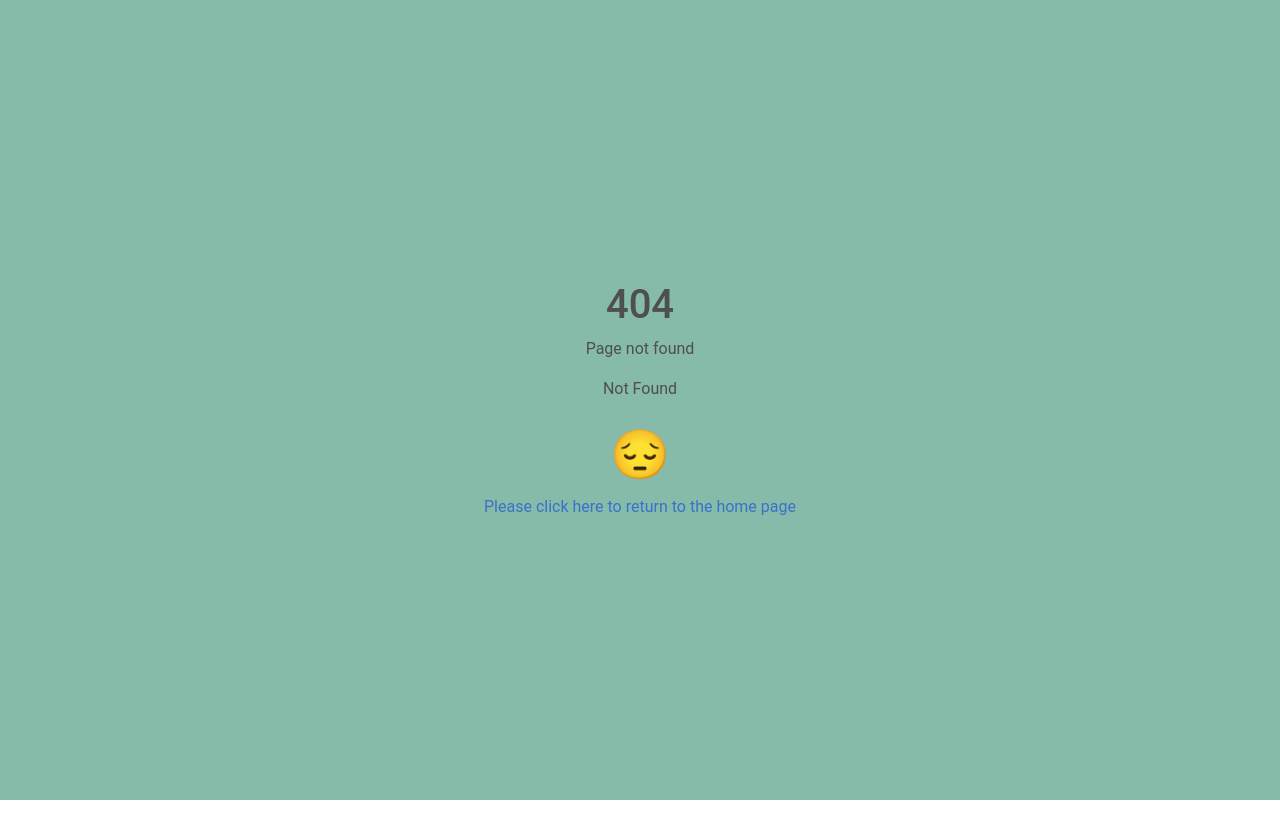
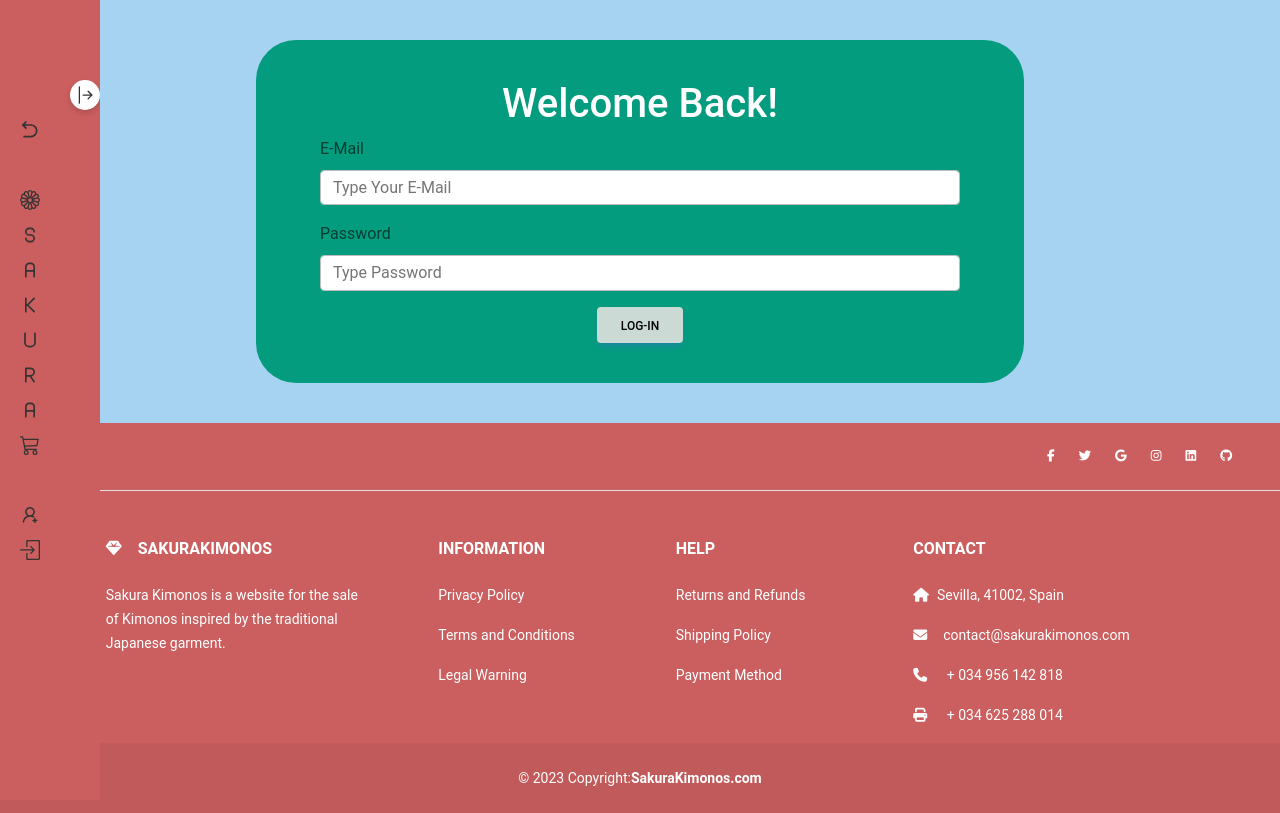
Before and after one commit to Sakura-Kimonos/Sakura-Kimonos-Front, a React (Vite) app: page /login in a window 1280 px wide. Before the commit this address had no page. Built offline with nearby package versions, Linux system fonts and the light colour scheme.

Commit message:
new change login

```diff
--- a/src/pages/Login.jsx
+++ b/src/pages/Login.jsx
@@ -0,0 +1,58 @@
+import { useState } from 'react';
+// import { productHandler } from '../handlers/productHandler';
+import SideBar from '../components/SideBar';
+import './styleSheetPages/Login.css';
+
+const CreateLogin = () => {
+
+
+  const [e_Mail, setE_Mail] = useState("");
+  const [password, setPassword] = useState("");
+
+
+  const handleE_MailChange = (event) => {
+    let e_MailInput = event.target.value;
+    setE_Mail(e_MailInput);
+  };
+  const handlePasswordChange = (event) => {
+    let passwordInput = event.target.value;
+    setPassword(passwordInput);
+  };
+
+  const handleSubmit = (event) => {
+    event.preventDefault();
+    let newLogin = { e_Mail, password,  };
+    LogintHandler.addLogin(newLogin);
+    event.target.reset()
+  };
+
+
+  return (
+    <>
+    <SideBar/>
+    <div className="container-form">
+      <form onSubmit={handleSubmit}  itemID="form1">
+        <h1>Welcome Back!</h1>
+
+
+        <div className="mb-3">
+          <label htmlFor="e_Mail" className="form-label">E-Mail</label>
+          <input name="E_Mail" type="text"  className="form-control" placeholder="Type Your E-Mail" onChange={handleE_MailChange} required />
+        </div>
+
+        <div className="mb-3">
+          <label className="form-label" htmlFor="password">Password</label>
+          <input name="Password" type="text" className="form-control" id="input-password" required placeholder="Type Password" onChange={handlePasswordChange} />
+        </div>
+
+
+
+        <button type="submit" className="btn btn-primary" id="btn-ad">log-In</button>
+
+
+      </form>
+    </div>
+  </>
+  );
+};
+export default CreateLogin;
```
Also changed, not shown: src/router/router.jsx (+6 -6 lines).
